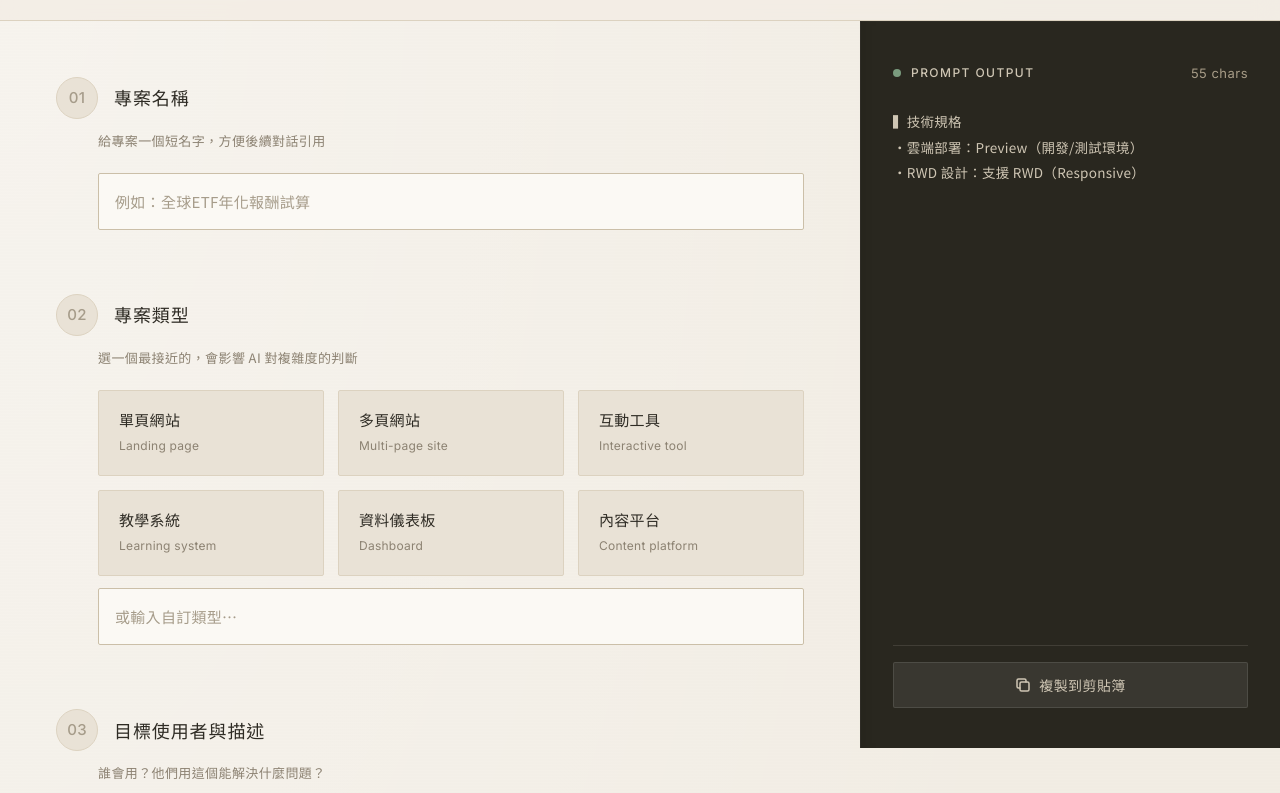
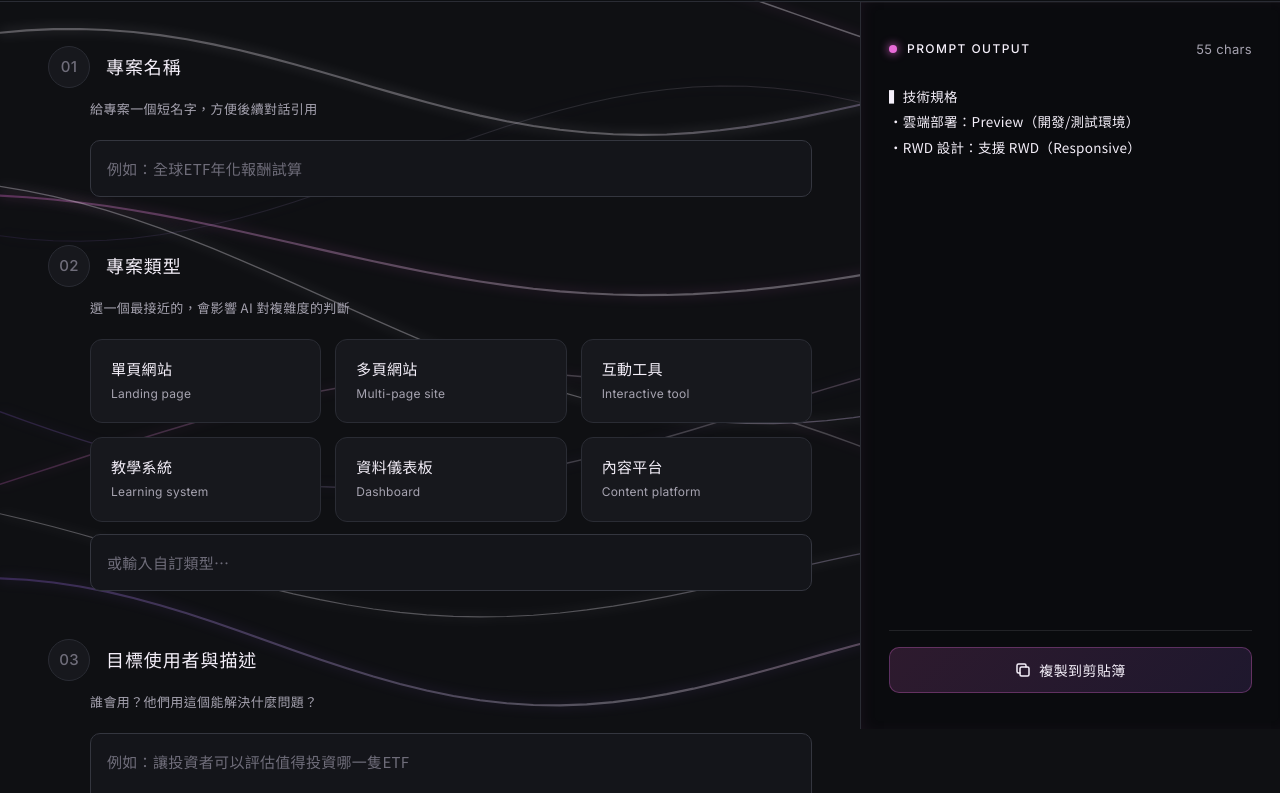
Before and after one commit to clare8628/pbuilder, a website: page index.html in a window 1280 px wide. Shown: the part 75-868 px from the top of the page. Drawn offline with Linux system fonts and the light colour scheme; animation ran at ten frames a second.

Commit message:
[feat] 改版為 Glow Threads 深色科技風格 - Tom's work

```diff
--- a/index.html
+++ b/index.html
@@ -17,37 +17,41 @@
     }
 
     :root {
-      /* 和風大地色系 (wabi-sabi earth tones) */
-      --bg-main: #F2EDE4;
-      --bg-card: #E9E2D6;
-      --bg-card-hover: #DFD6C6;
-      --bg-selected: #3A3632;
-      --bg-output: #29271F;
-      --bg-input: #FBF9F4;
+      /* Cyber Pink / Violet Accent — dark tech theme (DESIGN.md Glow Threads) */
+      --bg-main: #0f1013;
+      --bg-card: #17181d;
+      --bg-card-hover: #1f2128;
+      --bg-selected: #e86bd8;
+      --bg-output: #0a0b0e;
+      --bg-input: #14151a;
 
-      --text-primary: #2E2B24;
-      --text-secondary: #8C8272;
-      --text-muted: #A69C8A;
-      --text-on-dark: #E8E1D3;
-      --text-on-selected: #FBF9F4;
-      --text-output-heading: #CFC6B4;
-      --text-output-body: #A79C87;
-      --text-output-accent: #7A9B7E;
+      --text-primary: #f5f0fa;
+      --text-secondary: #a6a3b0;
+      --text-muted: #6f6d7a;
+      --text-on-dark: #f5f0fa;
+      --text-on-selected: #0f1013;
+      --text-output-heading: #f5f0fa;
+      --text-output-body: #a6a3b0;
+      --text-output-accent: #e86bd8;
 
-      --border-light: #DCD2C0;
-      --border-input: #CBBFA8;
+      --border-light: #2a2c34;
+      --border-input: #34363f;
 
-      /* 點綴色：抹茶綠、朱紅、靛藍（極少量使用） */
-      --accent-matcha: #7A9B7E;
-      --accent-vermilion: #B5533C;
-      --accent-indigo: #4C5C68;
+      /* 點綴色：洋紅、柔白高光、深紫（Cyber Pink / Violet Accent） */
+      --accent-matcha: #8b5bd6;
+      --accent-vermilion: #e86bd8;
+      --accent-indigo: #8b5bd6;
 
-      --radius-card: 2px;
-      --radius-input: 2px;
-      --radius-panel: 2px;
+      --glow-1: #e86bd8;
+      --glow-2: #f5f0fa;
+      --glow-3: #8b5bd6;
 
-      --spacing-section: 64px;
-      --spacing-inner: 24px;
+      --radius-card: 12px;
+      --radius-input: 10px;
+      --radius-panel: 14px;
+
+      --spacing-section: 48px;
+      --spacing-inner: 20px;
 
       --font-zh: 'Noto Sans TC', 'PingFang TC', 'Microsoft JhengHei', sans-serif;
       --font-en: 'Inter', sans-serif;
@@ -64,26 +68,40 @@
     body {
       font-family: var(--font-zh);
       background-color: var(--bg-main);
-      background-image:
-        repeating-linear-gradient(0deg, rgba(0,0,0,0.012) 0px, transparent 1px, transparent 2px, rgba(0,0,0,0.012) 3px),
-        radial-gradient(ellipse at top left, rgba(255,255,255,0.4) 0%, transparent 60%);
       color: var(--text-primary);
-      line-height: 1.85;
-      letter-spacing: 0.03em;
+      line-height: 1.7;
+      letter-spacing: 0.02em;
       -webkit-font-smoothing: antialiased;
       -moz-osx-font-smoothing: grayscale;
+      position: relative;
+      overflow-x: hidden;
+    }
+
+    /* ===== Glow Threads Background Canvas =====
+       DESIGN.md: absolute inset-0, z-index 0, pointer-events none.
+       Vanilla JS + Canvas 2D (no framework/build step — static single-file deploy). */
+    #glowThreadsCanvas {
+      position: fixed;
+      inset: 0;
+      z-index: 0;
+      pointer-events: none;
+      width: 100%;
+      height: 100%;
+      display: block;
     }
 
     /* ===== Layout ===== */
     .app-header {
-      padding: 28px 40px;
+      position: relative;
+      z-index: 10;
+      padding: 20px 40px;
       display: flex;
       align-items: center;
       gap: 14px;
       border-bottom: 1px solid var(--border-light);
-      background: rgba(242, 237, 228, 0.85);
-      backdrop-filter: blur(12px);
-      -webkit-backdrop-filter: blur(12px);
+      background: rgba(15, 16, 19, 0.72);
+      backdrop-filter: blur(14px);
+      -webkit-backdrop-filter: blur(14px);
       position: sticky;
       top: 0;
       z-index: 100;
@@ -134,6 +152,8 @@
     }
 
     .app-container {
+      position: relative;
+      z-index: 10;
       display: grid;
       grid-template-columns: 1fr 420px;
       gap: 0;
@@ -143,7 +163,7 @@
     }
 
     .form-panel {
-      padding: 56px 56px 96px;
+      padding: 44px 48px 80px;
       overflow-y: auto;
     }
 
@@ -152,15 +172,14 @@
       top: 73px;
       height: calc(100vh - 73px);
       background: var(--bg-output);
-      padding: 40px 32px;
+      padding: 36px 28px;
       display: flex;
       flex-direction: column;
       overflow-y: auto;
-      border-left: 1px solid rgba(60, 58, 55, 0.3);
+      border-left: 1px solid var(--border-light);
       box-shadow:
-        inset 6px 0 16px -14px rgba(20, 18, 14, 0.55),
-        inset 0 1px 0 0 rgba(255, 255, 255, 0.03),
-        -1px 0 0 0 rgba(233, 226, 214, 0.06);
+        inset 6px 0 24px -18px rgba(232, 107, 216, 0.25),
+        inset 0 1px 0 0 rgba(255, 255, 255, 0.04);
     }
 
     /* ===== Section ===== */
@@ -214,7 +233,7 @@
       background: var(--bg-selected);
       color: var(--text-on-selected);
       border-color: var(--bg-selected);
-      box-shadow: none;
+      box-shadow: 0 0 16px 0 rgba(232, 107, 216, 0.5);
       transform: none;
     }
 
@@ -258,18 +277,20 @@
 
     .card:hover {
       background: var(--bg-card-hover);
-      border-color: var(--text-muted);
+      border-color: var(--accent-vermilion);
+      box-shadow: 0 0 20px -6px rgba(232, 107, 216, 0.45);
+      transform: translateY(-1px);
     }
 
     .card:active {
-      transform: none;
+      transform: translateY(0);
     }
 
     .card.selected {
       background: var(--bg-selected);
       color: var(--text-on-selected);
       border-color: var(--bg-selected);
-      box-shadow: none;
+      box-shadow: 0 0 24px -4px rgba(232, 107, 216, 0.55);
     }
 
     .card-label {
@@ -289,7 +310,7 @@
     }
 
     .card.selected .card-sublabel {
-      color: rgba(255,255,255,0.6);
+      color: rgba(15, 16, 19, 0.65);
     }
 
     .card-check {
@@ -335,8 +356,8 @@
     }
 
     .text-input:focus {
-      border-color: var(--accent-indigo);
-      box-shadow: 0 0 0 3px rgba(76, 92, 104, 0.08);
+      border-color: var(--accent-vermilion);
+      box-shadow: 0 0 0 3px rgba(232, 107, 216, 0.18);
     }
 
     .text-input::placeholder {
@@ -373,6 +394,7 @@
       background: var(--text-output-accent);
       border-radius: 50%;
       flex-shrink: 0;
+      box-shadow: 0 0 8px 1px rgba(232, 107, 216, 0.7);
     }
 
     .output-title {
@@ -427,15 +449,15 @@
       flex-shrink: 0;
       margin-top: 20px;
       padding-top: 16px;
-      border-top: 1px solid rgba(200, 195, 189, 0.15);
+      border-top: 1px solid rgba(245, 240, 250, 0.1);
     }
 
     .btn-copy {
       width: 100%;
       padding: 12px 20px;
-      background: rgba(255,255,255,0.08);
+      background: linear-gradient(135deg, rgba(232, 107, 216, 0.16), rgba(139, 91, 214, 0.16));
       color: var(--text-output-heading);
-      border: 1px solid rgba(255,255,255,0.1);
+      border: 1px solid rgba(232, 107, 216, 0.3);
       border-radius: var(--radius-input);
       font-family: var(--font-zh);
       font-size: 14px;
@@ -450,8 +472,9 @@
     }
 
     .btn-copy:hover {
-      background: rgba(255,255,255,0.14);
-      border-color: rgba(255,255,255,0.2);
+      background: linear-gradient(135deg, rgba(232, 107, 216, 0.28), rgba(139, 91, 214, 0.28));
+      border-color: rgba(232, 107, 216, 0.55);
+      box-shadow: 0 0 20px -4px rgba(232, 107, 216, 0.5);
     }
 
     .btn-copy:active {
@@ -459,8 +482,8 @@
     }
 
     .btn-copy.copied {
-      background: rgba(122, 155, 126, 0.2);
-      border-color: rgba(122, 155, 126, 0.4);
+      background: rgba(139, 91, 214, 0.25);
+      border-color: rgba(139, 91, 214, 0.5);
       color: var(--text-output-accent);
     }
 
@@ -490,10 +513,10 @@
         height: auto;
         min-height: 400px;
         border-left: none;
-        border-top: 1px solid rgba(60, 58, 55, 0.3);
+        border-top: 1px solid var(--border-light);
         box-shadow:
-          inset 0 6px 16px -14px rgba(20, 18, 14, 0.55),
-          inset 0 1px 0 0 rgba(255, 255, 255, 0.03);
+          inset 0 6px 24px -18px rgba(232, 107, 216, 0.25),
+          inset 0 1px 0 0 rgba(255, 255, 255, 0.04);
       }
 
       .form-panel {
@@ -605,7 +628,19 @@
 
     .ai-key-input:focus {
       border-color: var(--bg-selected);
-      box-shadow: 0 0 0 3px rgba(60, 58, 55, 0.08);
+      box-shadow: 0 0 0 3px rgba(232, 107, 216, 0.18);
+    }
+
+    /* Simplify background canvas on mobile for performance */
+    @media (max-width: 640px) {
+      #glowThreadsCanvas {
+        display: none;
+      }
+    }
+    @media (prefers-reduced-motion: reduce) {
+      #glowThreadsCanvas {
+        display: none;
+      }
     }
 
     .ai-key-input::placeholder {
@@ -622,11 +657,14 @@
 </head>
 <body>
 
+  <!-- Glow Threads background layer (DESIGN.md 第3節: absolute/fixed, z-index 0, pointer-events none) -->
+  <canvas id="glowThreadsCanvas" aria-hidden="true"></canvas>
+
   <!-- Header -->
   <header class="app-header">
     <span class="app-logo">PromptBuilder<span class="app-logo-dot"></span></span>
     <!-- 版本號：每次重大更新請手動遞增此處文字 -->
-    <span class="app-version">v1.0.0</span>
+    <span class="app-version">v2.0.0</span>
     <span class="app-subtitle">AI Development Prompt Generator</span>
   </header>
 
@@ -1088,6 +1126,136 @@
         }, 2000);
       }
     });
+
+    // ===== Glow Threads Background (vanilla JS + Canvas 2D) =====
+    // DESIGN.md 規範：Cyber Pink / Violet Accent 預設色盤，speed=1，count=9。
+    // 選用 Canvas 2D 而非 React/WebGL：PBuilder 是純靜態單一 HTML 檔案，
+    // 沒有 build pipeline，Canvas 2D 漸層曲線已足以呈現「柔和螢光線束飄動」視覺效果，
+    // 且完全不依賴任何框架或外部函式庫，符合 First Principles（能刪除的模組就刪除）。
+    (function initGlowThreads() {
+      const canvas = document.getElementById('glowThreadsCanvas');
+      if (!canvas) return;
+
+      // 手機版關閉背景動畫，避免效能問題（對應 CSS media query 的 display:none 保險機制）
+      if (window.innerWidth <= 640 || window.matchMedia('(prefers-reduced-motion: reduce)').matches) {
+        return;
+      }
+
+      const ctx = canvas.getContext('2d');
+      if (!ctx) return;
+
+      const COLORS = ['#e86bd8', '#f5f0fa', '#8b5bd6']; // Thread Stop 1/2/3
+      const SPEED = 1;
+      const COUNT = 9;
+
+      let width = 0, height = 0, dpr = Math.min(window.devicePixelRatio || 1, 2);
+      let threads = [];
+      let rafId = null;
+      let running = true;
+
+      function resize() {
+        width = window.innerWidth;
+        height = window.innerHeight;
+        canvas.width = width * dpr;
+        canvas.height = height * dpr;
+        canvas.style.width = width + 'px';
+        canvas.style.height = height + 'px';
+        ctx.setTransform(dpr, 0, 0, dpr, 0, 0);
+      }
+
+      function makeThread(i) {
+        const colorA = COLORS[i % COLORS.length];
+        const colorB = COLORS[(i + 1) % COLORS.length];
+        return {
+          baseY: (height / (COUNT + 1)) * (i + 1),
+          amplitude: 40 + Math.random() * 90,
+          freq: 0.6 + Math.random() * 0.9,
+          phase: Math.random() * Math.PI * 2,
+          speedMult: (0.4 + Math.random() * 0.8) * SPEED,
+          lineWidth: 1 + Math.random() * 1.8,
+          opacity: 0.12 + Math.random() * 0.22,
+          colorA,
+          colorB
+        };
+      }
+
+      function buildThreads() {
+        threads = [];
+        for (let i = 0; i < COUNT; i++) threads.push(makeThread(i));
+      }
+
+      function drawThread(t, time) {
+        const segments = 48;
+        ctx.beginPath();
+        for (let s = 0; s <= segments; s++) {
+          const x = (width / segments) * s;
+          const y =
+            t.baseY +
+            Math.sin(x * 0.004 * t.freq + time * t.speedMult + t.phase) * t.amplitude +
+            Math.sin(x * 0.0015 * t.freq - time * t.speedMult * 0.6) * (t.amplitude * 0.4);
+          if (s === 0) ctx.moveTo(x, y);
+          else ctx.lineTo(x, y);
+        }
+        const gradient = ctx.createLinearGradient(0, 0, width, 0);
+        gradient.addColorStop(0, t.colorA);
+        gradient.addColorStop(0.5, COLORS[1]);
+        gradient.addColorStop(1, t.colorB);
+        ctx.strokeStyle = gradient;
+        ctx.globalAlpha = t.opacity;
+        ctx.lineWidth = t.lineWidth;
+        ctx.lineCap = 'round';
+        ctx.shadowBlur = 12;
+        ctx.shadowColor = t.colorA;
+        ctx.stroke();
+        ctx.shadowBlur = 0;
+        ctx.globalAlpha = 1;
+      }
+
+      function render(timestamp) {
+        if (!running) return;
+        const time = timestamp * 0.00035;
+        ctx.clearRect(0, 0, width, height);
+        for (const t of threads) drawThread(t, time);
+        rafId = requestAnimationFrame(render);
+      }
+
+      function start() {
+        resize();
+        buildThreads();
+        if (rafId) cancelAnimationFrame(rafId);
+        rafId = requestAnimationFrame(render);
+      }
+
+      // 節流 resize，避免過度重繪
+      let resizeTimer = null;
+      window.addEventListener('resize', () => {
+        clearTimeout(resizeTimer);
+        resizeTimer = setTimeout(() => {
+          // 若使用者把視窗縮到手機寬度，直接停止動畫節省效能
+          if (window.innerWidth <= 640) {
+            running = false;
+            if (rafId) cancelAnimationFrame(rafId);
+            ctx.clearRect(0, 0, width, height);
+            return;
+          }
+          running = true;
+          start();
+        }, 200);
+      });
+
+      // 分頁不可見時暫停動畫，節省效能
+      document.addEventListener('visibilitychange', () => {
+        if (document.hidden) {
+          running = false;
+          if (rafId) cancelAnimationFrame(rafId);
+        } else if (window.innerWidth > 640) {
+          running = true;
+          start();
+        }
+      });
+
+      start();
+    })();
   </script>
 </body>
 </html>
```
Also changed, not shown: DESIGN.md (added, +120 -0 lines), PROGRESS.md (+7 -0 lines).
